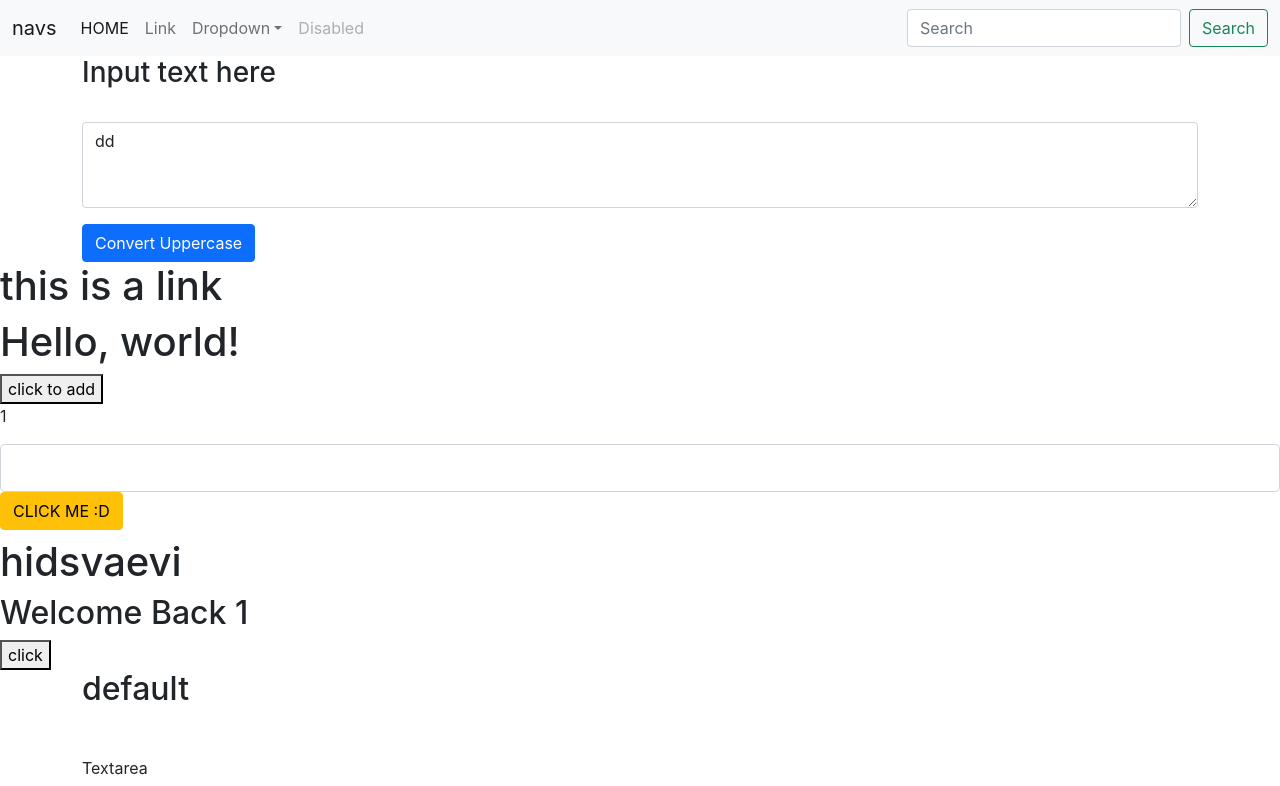
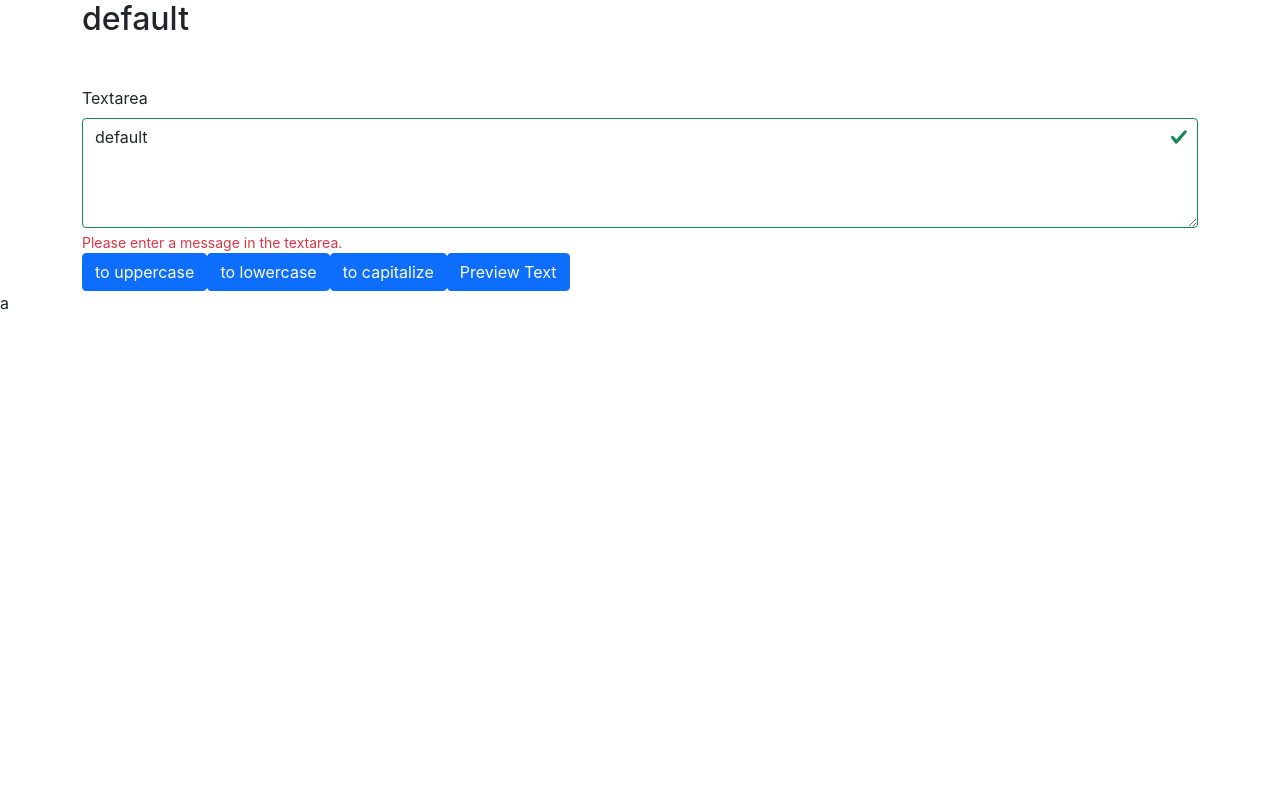
Before and after one commit to saudcodes/WordUtils, a React (Create React App) app: page / in a window 1280 px wide. Shown: the top 786 px of the page. Built offline with nearby package versions, Linux system fonts and the light colour scheme.

Commit message:
update code

```diff
--- a/src/App.js
+++ b/src/App.js
@@ -14,15 +14,15 @@ import NewForm from './components/NewForm'
 function App() {
   return (
     <>
-      <Navbar title="navs" link="HOME" />
-      <div className="container">
+      {/* <Navbar title="navs" link="HOME" /> */}
+      {/* <div className="container">
         <Form title="Input text here" />
       </div>
       <Links link="this is a link" />
       <Counter />
       <Overview />
       <Funclinks />
-      <Test />
+      <Test /> */}
       <NewForm />
     </>
 
```
